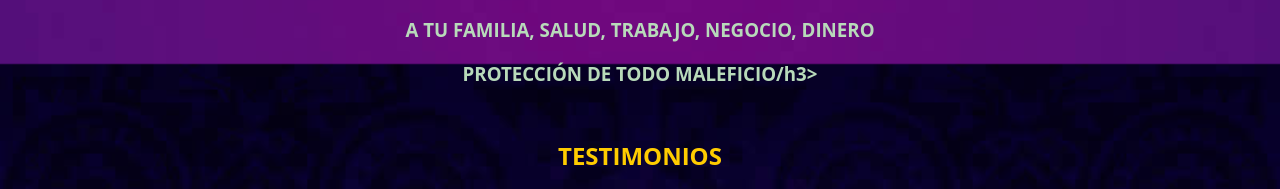
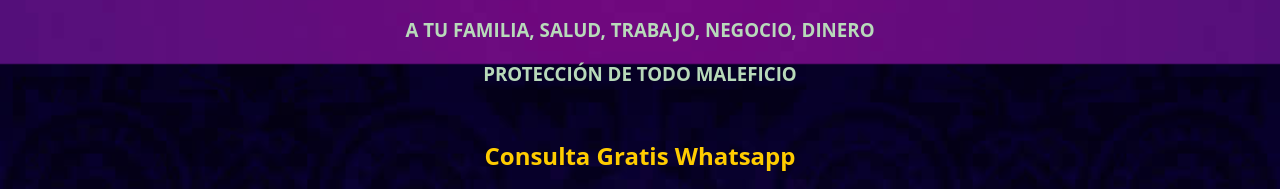
Before and after one commit to amarredeamor/dominio, a plain HTML site: page index.html in a window 1280 px wide. Shown: the part 1216-1405 px from the top of the page. Drawn offline with Linux system fonts and the light colour scheme.

Commit message:
Update index.html

```diff
--- a/index.html
+++ b/index.html
@@ -124,12 +124,12 @@ h1 {padding: 20px 0px;}
 <a href="https://api.whatsapp.com/send/?phone=56952347668&text=Maestro+Necesito+Ayuda&app_absent=0"><img src="https://raw.githubusercontent.com/amarredeamor/dominio/main/amarre2.jpg" width="600" height="430" alt="WhatsApp +56 9 5234 7668"  /></a>
 <h2>LIMPIEZA COMPLETA PARA ATRAER ABUNDANCIA</h2>
 <h3>A TU FAMILIA, SALUD, TRABAJO, NEGOCIO, DINERO</h3>
-<h3>PROTECCIÓN DE TODO MALEFICIO/h3>
+<h3>PROTECCIÓN DE TODO MALEFICIO</h3>
 </center>
 </section>
 
 <center>
-<h2>TESTIMONIOS</h2>
+<h2>Consulta Gratis Whatsapp</h2>
 </center>
 
 <div id="sticky-content">
```
